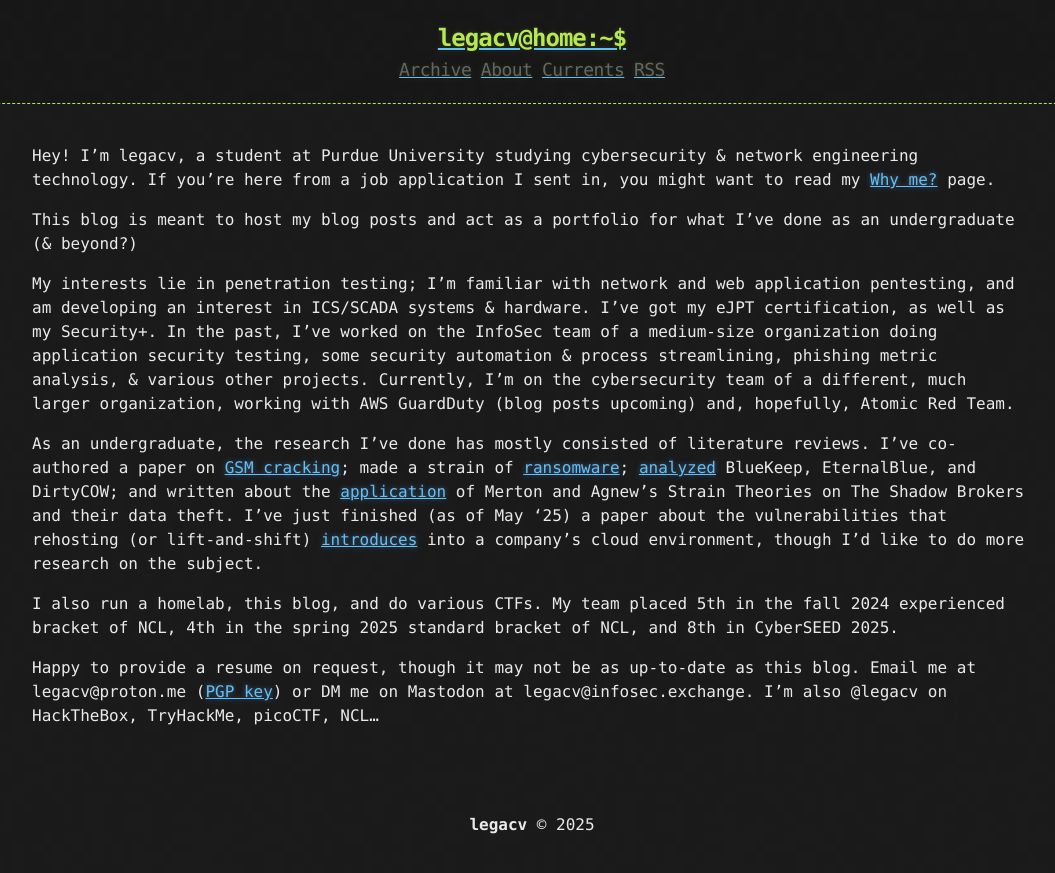
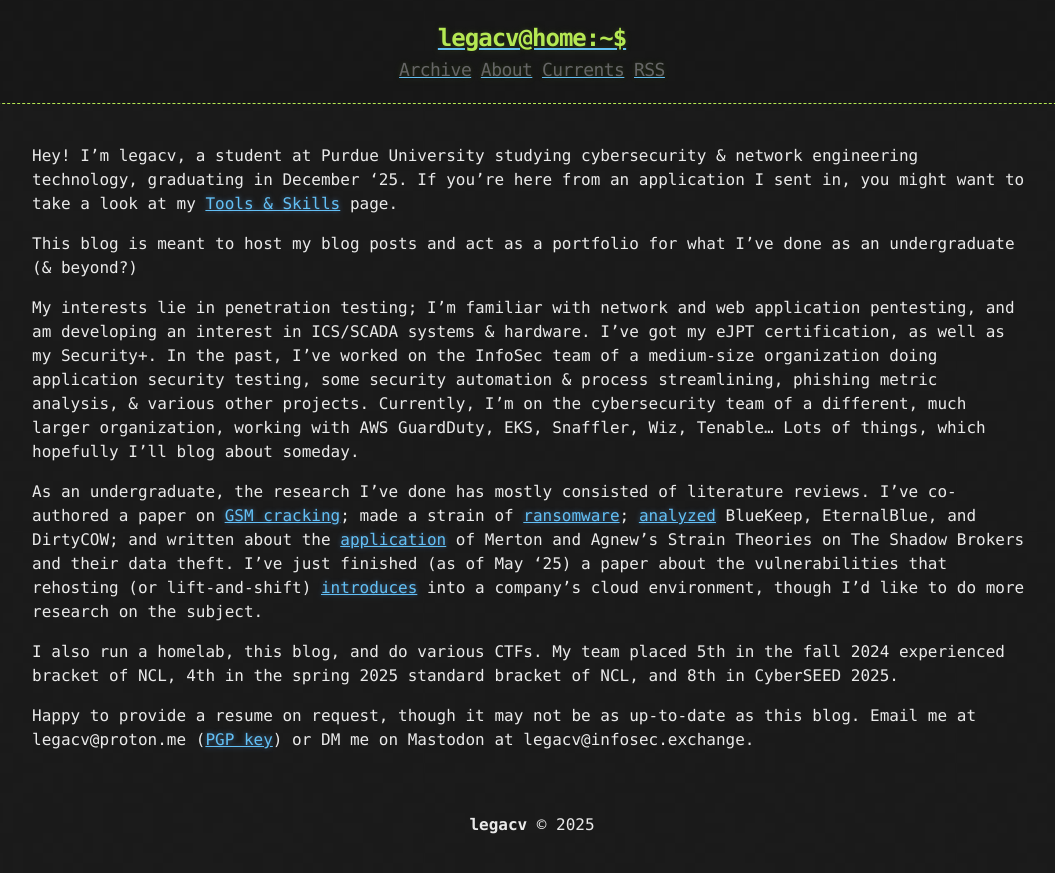
Before and after one commit to legacv/legacv.github.io, a Jekyll site: the page built from about.md, in a window 1280 px wide. Shown: the top 873 px of the page, without its empty margins (108-1163 px from the left). Built offline with Jekyll 4.4.1, drawn with Linux system fonts in a browser that asks for light colours.

Commit message:
update about & tools

```diff
--- a/about.md
+++ b/about.md
@@ -3,17 +3,17 @@ layout: page
 title: About
 ---
 
-Hey! I'm legacv, a student at Purdue University studying cybersecurity & network engineering technology. If you're here from a job application I sent in, you might want to read my [Why me?][why-me] page.
+Hey! I'm legacv, a student at Purdue University studying cybersecurity & network engineering technology, graduating in December '25. If you're here from an application I sent in, you might want to take a look at my [Tools & Skills][tools] page.
 
 This blog is meant to host my blog posts and act as a portfolio for what I've done as an undergraduate (& beyond?)
 
-My interests lie in penetration testing; I'm familiar with network and web application pentesting, and am developing an interest in ICS/SCADA systems & hardware. I've got my eJPT certification, as well as my Security+. In the past, I've worked on the InfoSec team of a medium-size organization doing application security testing, some security automation & process streamlining, phishing metric analysis, & various other projects. Currently, I'm on the cybersecurity team of a different, much larger organization, working with AWS GuardDuty (blog posts upcoming) and, hopefully, Atomic Red Team.
+My interests lie in penetration testing; I'm familiar with network and web application pentesting, and am developing an interest in ICS/SCADA systems & hardware. I've got my eJPT certification, as well as my Security+. In the past, I've worked on the InfoSec team of a medium-size organization doing application security testing, some security automation & process streamlining, phishing metric analysis, & various other projects. Currently, I'm on the cybersecurity team of a different, much larger organization, working with AWS GuardDuty, EKS, Snaffler, Wiz, Tenable... Lots of things, which hopefully I'll blog about someday.
 
 As an undergraduate, the research I've done has mostly consisted of literature reviews. I've co-authored a paper on [GSM cracking][gsm]; made a strain of [ransomware][ransom]; [analyzed][eb] BlueKeep, EternalBlue, and DirtyCOW; and written about the [application][tsb] of Merton and Agnew's Strain Theories on The Shadow Brokers and their data theft. I've just finished (as of May '25) a paper about the vulnerabilities that rehosting (or lift-and-shift) [introduces][cloud] into a company's cloud environment, though I'd like to do more research on the subject.
 
 I also run a homelab, this blog, and do various CTFs. My team placed 5th in the fall 2024 experienced bracket of NCL, 4th in the spring 2025 standard bracket of NCL, and 8th in CyberSEED 2025.
 
-Happy to provide a resume on request, though it may not be as up-to-date as this blog. Email me at legacv@proton.me ([PGP key][key]) or DM me on Mastodon at legacv@infosec.exchange. I'm also @legacv on HackTheBox, TryHackMe, picoCTF, NCL...
+Happy to provide a resume on request, though it may not be as up-to-date as this blog. Email me at legacv@proton.me ([PGP key][key]) or DM me on Mastodon at legacv@infosec.exchange.
 
 [key]: https://legacv.github.io/files/keys.txt
 [eb]: https://legacv.github.io/eternalblue
@@ -21,4 +21,4 @@ Happy to provide a resume on request, though it may not be as up-to-date as this
 [gsm]: https://legacv.github.io/gsm-cracking
 [cloud]: https://legacv.github.io/rehosting
 [ransom]: https://legacv.github.io/ransomware
-[why-me]: https://legacv.github.io/why-me
+[tools]: https://legacv.github.io/tools
```
Also changed, not shown: _posts/2025-08-01-august-updates.md (added, +9 -0 lines), tools.md (renamed from why-me.md, +4 -5 lines).
